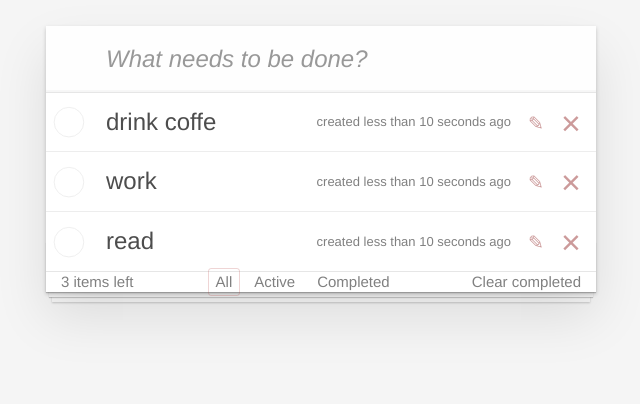
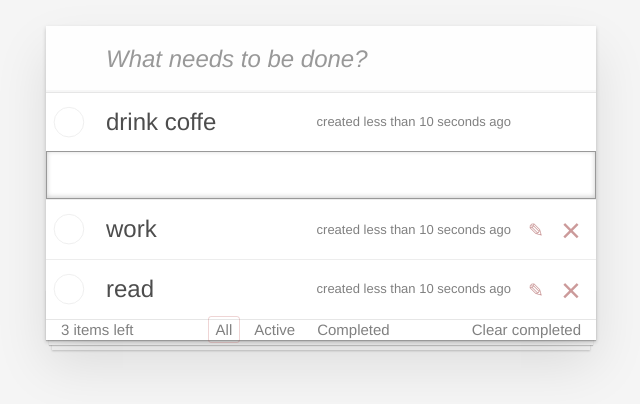
Before and after one commit to Yyana22/Todo, a React app: page / in a window 1280 px wide. Both pictures are taken after a click on the button 855 px from the left and 227 px from the top of the page. Shown: the part 104-508 px from the top of the page, without its empty margins (319-959 px from the left). Built offline with nearby package versions, Linux system fonts and the light colour scheme.

```diff
--- a/src/components/App/App.js
+++ b/src/components/App/App.js
@@ -50,6 +50,16 @@
       };
     });
   };
+  onToggleEdit = (text, id) => {
+    this.setState(({ todoData }) => {
+      const idx = todoData.findIndex((item) => item.id === id);
+      const newItem = { ...todoData[idx], label: text };
+      const newArray = [...todoData.slice(0, idx), newItem, ...todoData.slice(idx + 1)];
+      return {
+        todoData: newArray,
+      };
+    });
+  };
   onAddItem = (text) => {
     this.setState(({ todoData }) => {
       const newItem = this.createTodoItem(text);
@@ -98,7 +108,12 @@
       <div className="todoapp">
         <AppHeader onAddItem={this.onAddItem} />
         <section className="main">
-          <TaskList arrData={newArr} onChangeCompleted={this.onChangeCompleted} onDeleted={this.onDeleted} />
+          <TaskList
+            arrData={newArr}
+            onChangeCompleted={this.onChangeCompleted}
+            onDeleted={this.onDeleted}
+            onToggleEdit={this.onToggleEdit}
+          />
         </section>
         <Footer
           todo={countTodo}
--- a/src/components/NewTaskForm/NewTaskForm.js
+++ b/src/components/NewTaskForm/NewTaskForm.js
@@ -27,6 +27,7 @@
     return (
       <form onSubmit={this.onSubmit}>
         <input
+          required
           className="new-todo"
           placeholder="What needs to be done?"
           onChange={this.onChange}
--- a/src/components/Task/Task.css
+++ b/src/components/Task/Task.css
@@ -50,3 +50,7 @@
 .editing:last-child {
 	margin-bottom: -1px;
 }
+
+.formDisable{
+	display: none;
+}
--- a/src/components/Task/Task.js
+++ b/src/components/Task/Task.js
@@ -4,6 +4,8 @@
 export default class Task extends Component {
   state = {
     created: formatDistanceToNow(this.props.date, { includeSeconds: true }),
+    value: '',
+    class: 'formDisable',
   };
 
   componentDidMount() {
@@ -12,6 +14,29 @@
       1000
     );
   }
+  componentWillUnmount() {
+    clearInterval(this.timerID);
+  }
+  onEditing = (e) => {
+    console.log(e.target);
+    this.setState({
+      class: '',
+    });
+  };
+
+  onInputChange = (e) => {
+    this.setState({
+      value: e.target.value,
+    });
+  };
+
+  onSubmit = (e) => {
+    e.preventDefault();
+    this.props.onToggleEdit(this.state.value, this.props.id);
+    this.setState({
+      class: 'formDisable',
+    });
+  };
   render() {
     const itemProps = this.props;
     return (
@@ -21,8 +46,13 @@
           <span className="description">{itemProps.label}</span>
           <span className="created">created {this.state.created} ago</span>
         </label>
-        <button className="icon icon-edit"></button>
-        <button className="icon icon-destroy" onClick={itemProps.onDeleted}></button>
+        <div>
+          <button className="icon icon-edit" onClick={this.onEditing}></button>
+          <button className="icon icon-destroy" onClick={itemProps.onDeleted}></button>
+        </div>
+        <form className={this.state.class} onSubmit={this.onSubmit}>
+          <input className="edit" type="text" onChange={this.onInputChange} value={this.value}></input>
+        </form>
       </div>
     );
   }
--- a/src/components/TaskList/TaskList.js
+++ b/src/components/TaskList/TaskList.js
@@ -47,6 +47,9 @@
             onDeleted={() => {
               this.props.onDeleted(id);
             }}
+            onToggleEdit={(text) => {
+              this.props.onToggleEdit(text, id);
+            }}
           />
         </li>
       );
```
